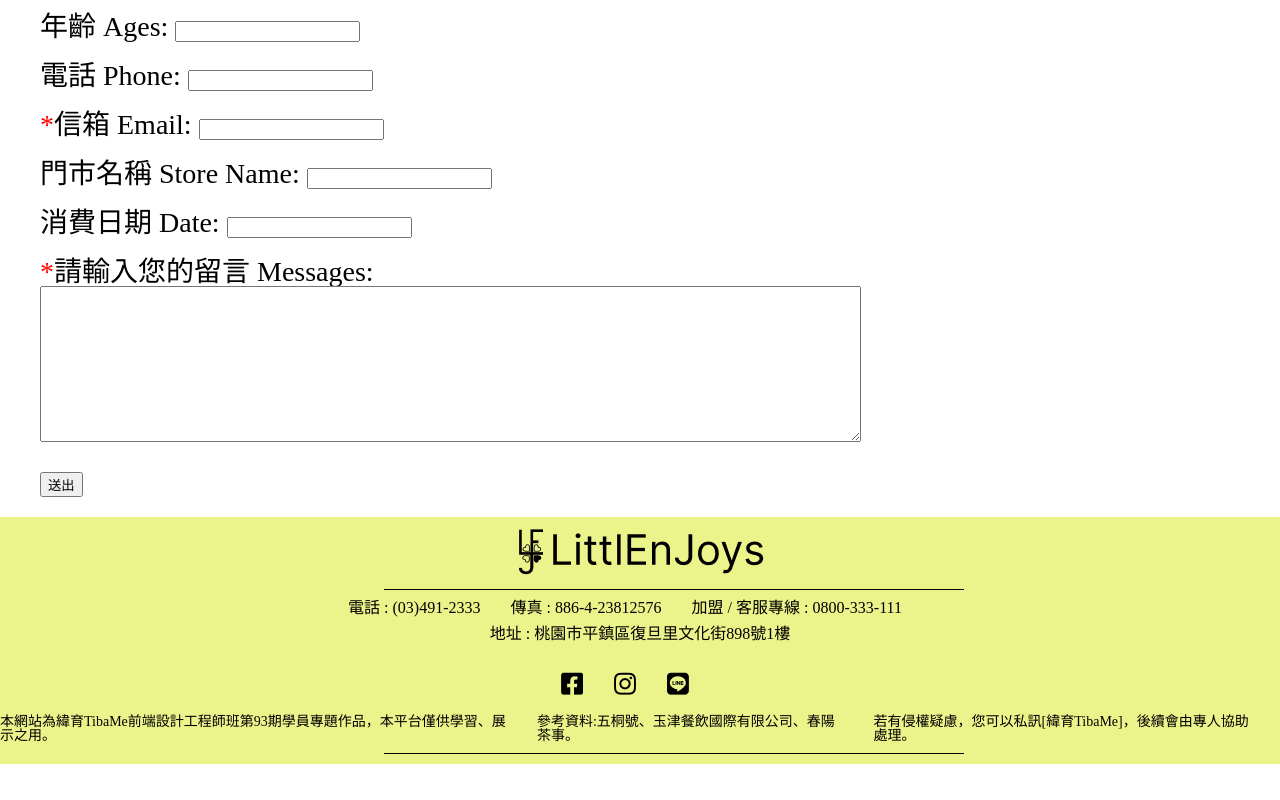
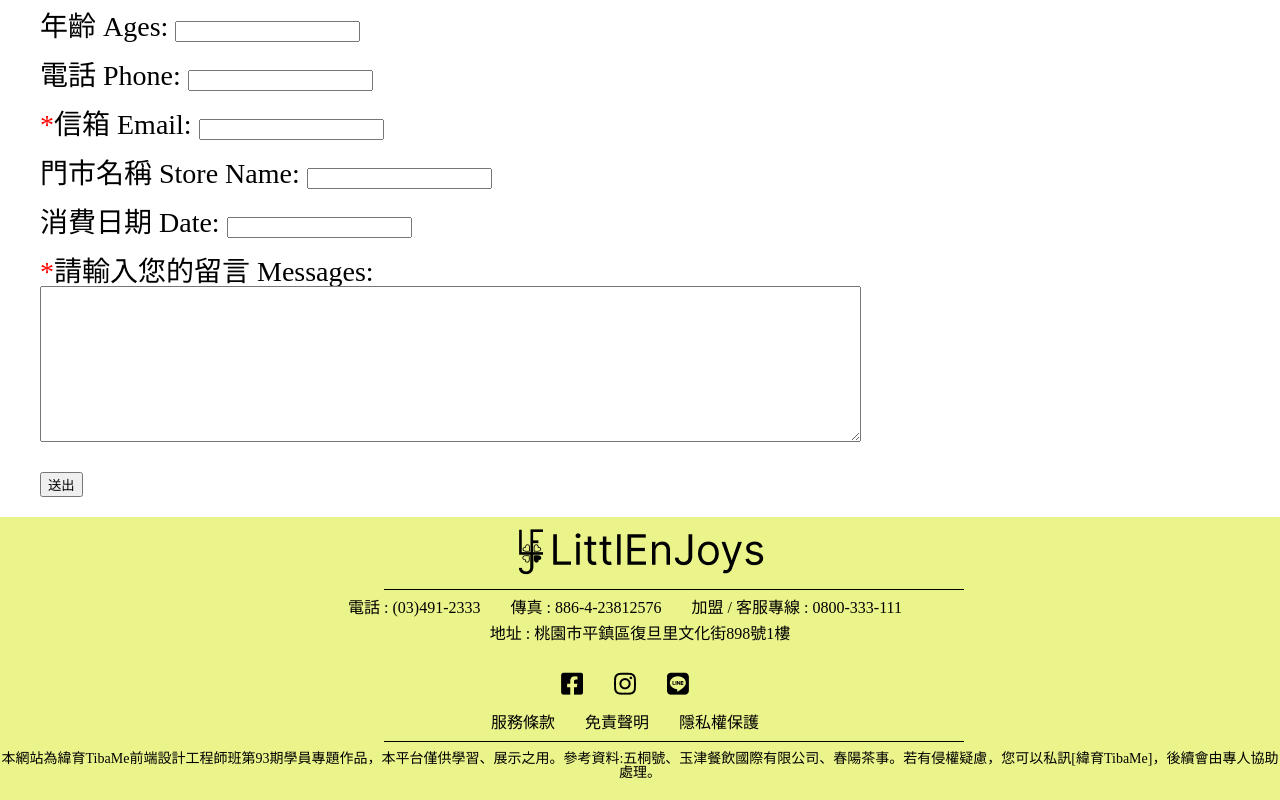
Before and after one commit to terry60909/littlEnjoys, a plain HTML site: page contactus.html in a window 1280 px wide. Shown: the part 787-1587 px from the top of the page. Before the commit the page ends 1551 px from the top, so only its background shows below. Drawn offline with Linux system fonts and the light colour scheme.

Commit message:
頁尾調整

```diff
--- a/contactus.html
+++ b/contactus.html
@@ -69,17 +69,15 @@
                         <li><a href="https://www.instagram.com/"><img src="./img/IG.png" alt=""></a></li>
                         <li><a href="https://line.me/tw/"><img src="./img/Line.png" alt=""></a></li>
                     </ul>
-                    <ul class="ex">
-                        <li>本網站為緯育TibaMe前端設計工程師班第93期學員專題作品，本平台僅供學習、展示之用。</li>
-                        <li>參考資料:五桐號、玉津餐飲國際有限公司、春陽茶事。</li>
-                        <li>若有侵權疑慮，您可以私訊[緯育TibaMe]，後續會由專人協助處理。</li>
+                    <ul>
+                        <li>服務條款</li>
+                        <li>免責聲明</li>
+                        <li>隱私權保護</li>
                     </ul>
+                    </div>
+                    <span class="line"></span>
+                    <p class="ex">本網站為緯育TibaMe前端設計工程師班第93期學員專題作品，本平台僅供學習、展示之用。參考資料:五桐號、玉津餐飲國際有限公司、春陽茶事。若有侵權疑慮，您可以私訊[緯育TibaMe]，後續會由專人協助處理。</p>
                 </div>
-                <span class="line"></span>
-
-
-
-            </div>
         </div>
 </body>
 </html>
```
Also changed, not shown: aboutus1.html (+5 -5 lines), franchise.html (+7 -9 lines), index.html (+5 -6 lines), menu.html (+5 -7 lines), news.html (+5 -7 lines), store.html (+5 -7 lines).
